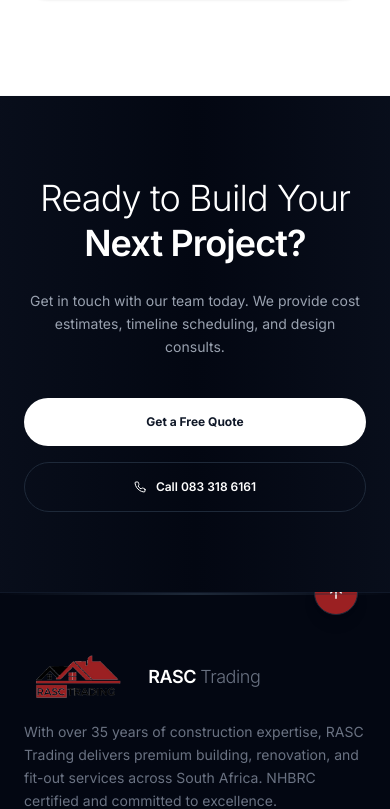
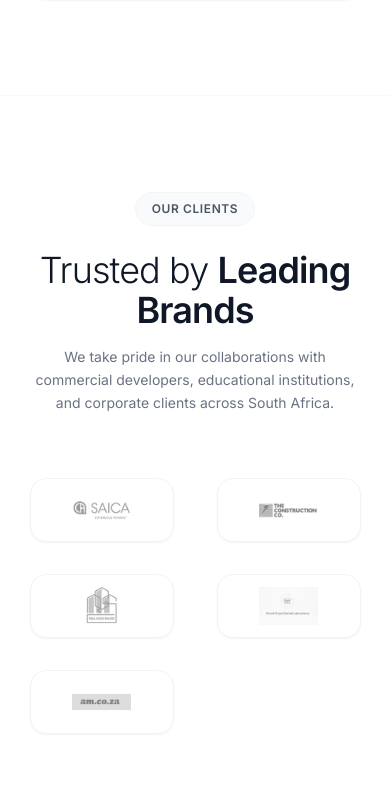
Before and after one commit to tinashekwande/rasc-trading, a React (Vite) app: page /about in a window 390 px wide. Shown: the part 6795-7604 px from the top of the page. Built offline with nearby package versions, Linux system fonts and the light colour scheme; a web font is replaced by a local one.

Commit message:
feat: include migrated client logos grid section on the about page

```diff
--- a/src/pages/AboutPage.jsx
+++ b/src/pages/AboutPage.jsx
@@ -8,7 +8,7 @@ import SEO from '../components/SEO';
 import Breadcrumb from '../components/Breadcrumb';
 import OptimizedImage from '../components/OptimizedImage';
 import { FiAward, FiShield, FiHeart, FiZap, FiArrowRight, FiPhone, FiCheckCircle } from 'react-icons/fi';
-import { companyInfo, values } from '../data/siteData';
+import { companyInfo, values, clientLogos } from '../data/siteData';
 
 const ScrollReveal = ({ children, delay = 0, className = '' }) => (
   <motion.div
@@ -323,6 +323,43 @@ export default function AboutPage() {
         </div>
       </section>
 
+      {/* ── Client Registry Section ── */}
+      <section className="py-24 px-6 border-b border-gray-100 bg-white/40">
+        <div className="max-w-7xl mx-auto">
+          {/* Header */}
+          <div className="text-center mb-16 max-w-2xl mx-auto">
+            <div className="inline-flex items-center gap-2 px-4 py-2 rounded-full text-xs font-semibold mb-6 bg-gray-50 border border-gray-100 text-gray-600 uppercase tracking-wider">
+              Our Clients
+            </div>
+            <h2 className="text-4xl font-light tracking-tight mb-4 text-gray-900">
+              Trusted by <span className="font-semibold">Leading Brands</span>
+            </h2>
+            <p className="text-sm text-gray-500 leading-relaxed">
+              We take pride in our collaborations with commercial developers, educational institutions, and corporate clients across South Africa.
+            </p>
+          </div>
+
+          {/* Client Logos Grid */}
+          <ScrollReveal delay={0.15}>
+            <div className="grid grid-cols-2 md:grid-cols-5 gap-8 items-center justify-items-center">
+              {clientLogos.map((logo) => (
+                <div
+                  key={logo.id}
+                  className="h-16 w-36 flex items-center justify-center p-3 bg-white border border-gray-100 rounded-2xl shadow-xs hover:shadow-md hover:scale-105 transition-all duration-300"
+                >
+                  <img
+                    src={logo.image}
+                    alt={logo.alt}
+                    className="h-full w-auto object-contain filter grayscale opacity-50 hover:grayscale-0 hover:opacity-100 transition-all duration-300"
+                    loading="lazy"
+                  />
+                </div>
+              ))}
+            </div>
+          </ScrollReveal>
+        </div>
+      </section>
+
       {/* ── Symmetrical CTA banner ── */}
       <section className="bg-gray-950 text-white py-20 px-6 text-center relative overflow-hidden">
         <div className="absolute inset-0 bg-gradient-to-r from-gray-900 via-transparent to-gray-900 pointer-events-none opacity-40" />
```
